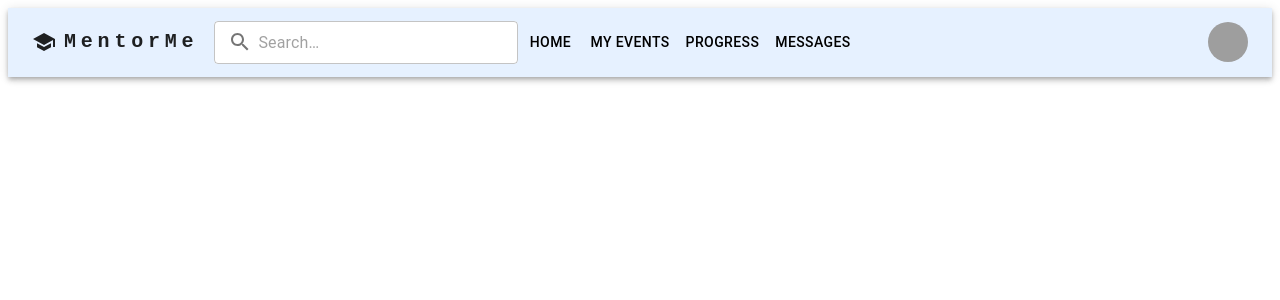
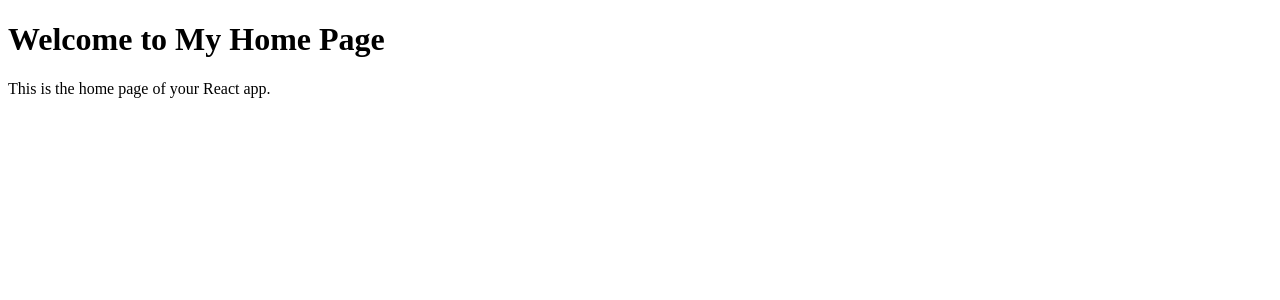
Before and after one commit to AhmadGhachim/MentorMe, a React (Vite) app: page /Home in a window 1280 px wide. Shown: the top 300 px of the page. Built offline with nearby package versions, Linux system fonts and the light colour scheme; grey boxes are pictures that could not be loaded.

Commit message:
Fixed Routing issue to to home

```diff
--- a/src/App.jsx
+++ b/src/App.jsx
@@ -1,6 +1,5 @@
-
 import SignInSide from './pages/SignInSide'
-import Home from './pages/Home.JSX';
+import Home from './pages/Home'
 import { BrowserRouter, Routes, Route } from "react-router-dom";
 function App() {
   return (
--- a/src/pages/Home.jsx
+++ b/src/pages/Home.jsx
@@ -1,9 +1,12 @@
-import NavigationBar from "../components/NavigationBar"
 
-export default function Home() {
+
+function Home() {
   return (
-    <>
-    <NavigationBar/>
-    </>
-  )
+      <div>
+        <h1>Welcome to My Home Page</h1>
+        <p>This is the home page of your React app.</p>
+      </div>
+  );
 }
+
+export default Home;
```
Also changed, not shown: 1 other file (tests, documents, lock files or other folders).
